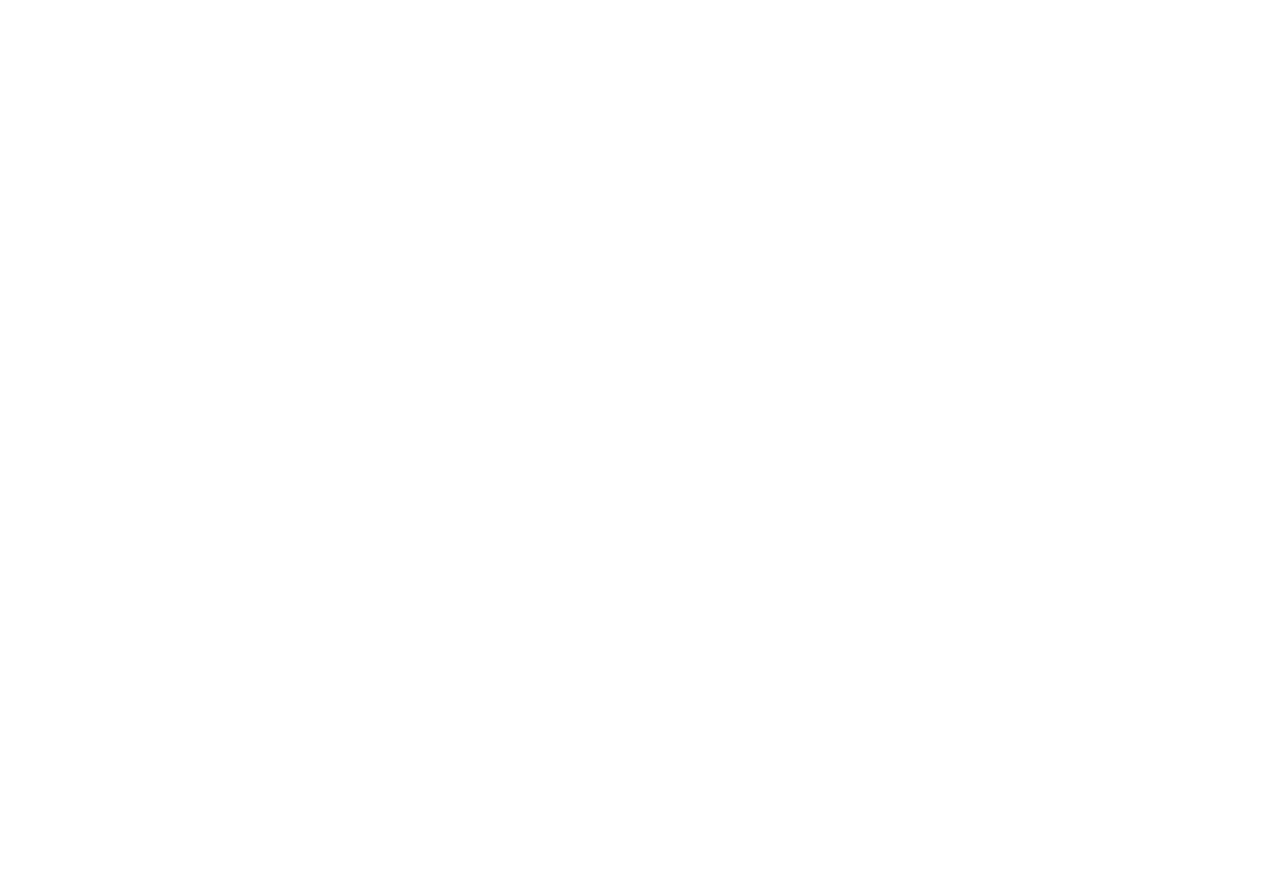
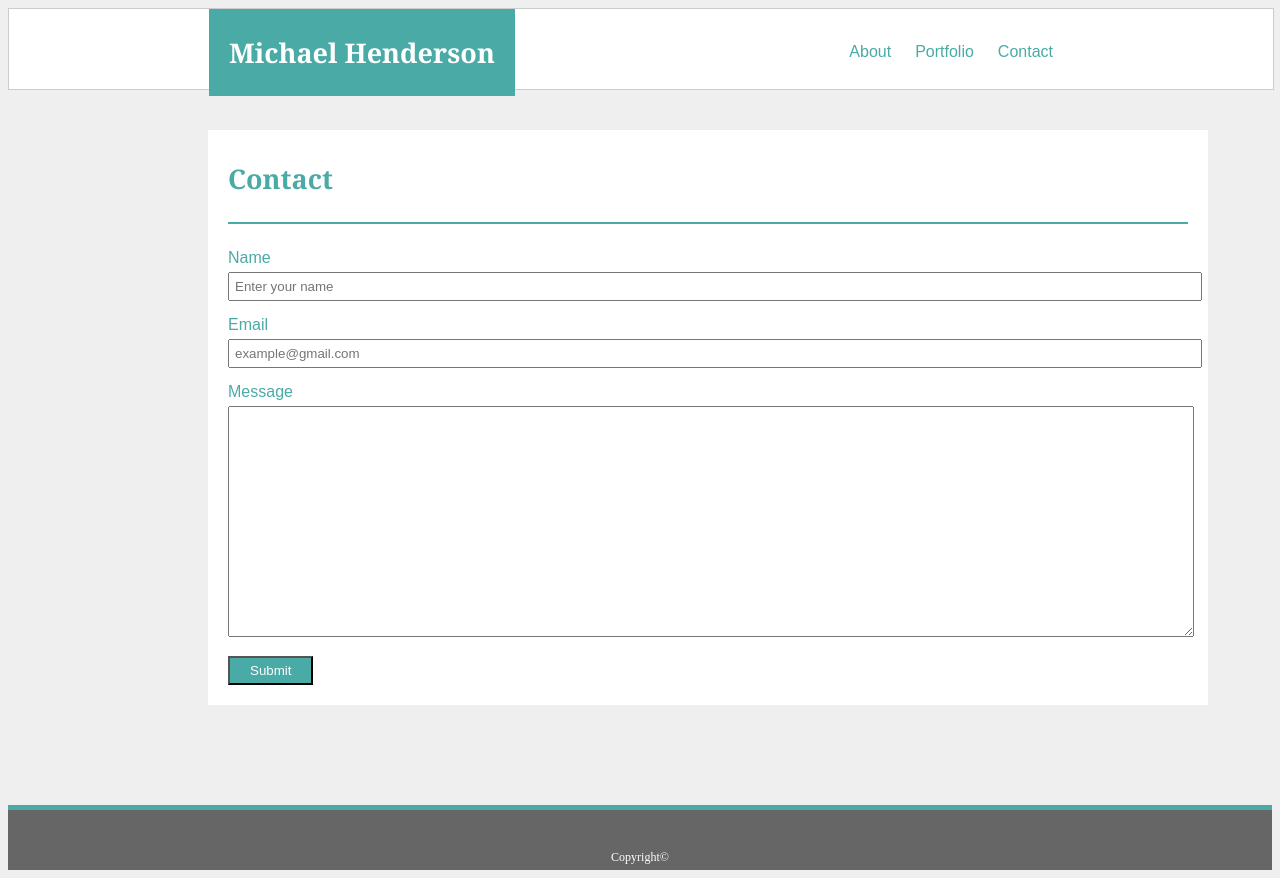
Before and after one commit to elp11999/Basic-Portfolio, a plain HTML site: page contact.html in a window 1280 px wide. Before the commit the page ends 800 px from the top, so only its background shows below. Drawn offline with Linux system fonts and the light colour scheme.

Commit message:
Add stubs for contact.html and portfolio.html.

```diff
--- a/assets/css/style.css
+++ b/assets/css/style.css
@@ -33,19 +33,24 @@ body {
     position: absolute;
     top: 0;
     left: 200px;
+    font-family: 'Georgia', Times, Times New Roman, serif;
     background-color: #4aaaa5;
     color:#fff;
-    padding-top: 7px;
-    padding-bottom: 7px;
-    padding-left: 10px;
-    padding-right: 10px;
+
+    font-weight: bold;
+    font-size: 27px;
+
+    padding-top: 25px;
+    padding-bottom: 25px;
+    padding-left: 20px;
+    padding-right: 20px;
 }
 
 .navlinks {
     position: absolute;
     top: 0;
     right: 200px;
-    font-size: 12px;
+    font-size: 16px;
     padding-top: 34px;
     padding-bottom: 34px;
 }
@@ -58,36 +63,89 @@ body {
 }
 
 .main {
-    padding: 20px;
-    width: 969px;
+    padding: 20px 20px 20px 20px;
+    width: 960px;
     background-color: #fff;
     margin-left: 200px;
     margin-right: 200px;
+    margin-top: 40px;
+    margin-bottom: 50px;
 }
 
-.aboutme {
-    color: #4aaaa5;
+.maincontact {
+    margin-bottom: 100px;
 }
 
-p,
-.myname {
+.mainabout {
+    margin-bottom: 52px;
+}
+
+.mainheader  {
     font-family: 'Georgia', Times, Times New Roman, serif;
+    color: #4aaaa5;
+    font-weight: bold;
+    font-size: 27px;
+    padding-top: 10px;
+    padding-bottom: 25px;
+    border-bottom: 2px solid #4aaaa5;
+}
+
+.aboutimage {
+    float: left;
+    margin-top: 8px;
+    margin-right: 10px;
+}
+
+.abouttext {
+    margin-top: 20px;
+}
+
+p {
+    font-family: 'Arial', 'Helvetica Neue', Helvetica, sans-serif;
+    line-height: 2.0;
+}
+
+.contact-form {
+    margin-top: 25px;
+}
+
+.contactheader {
+    font-family: 'Arial', 'Helvetica Neue', Helvetica, sans-serif;
+    font-size: 16px;
+    color: #4aaaa5;
+    margin-top: 15px;
+}
+
+.contactinput {
+    margin-top: 5px;
+}
+
+.contactbutton {
+    margin-top: 15px;
+    padding: 5px 20px;
+    color: #fff;
+    background-color: #4aaaa5;
 }
 
 a:hover, a:active {
     color: red;
 }
 
-.aboutimage {
-    float: left;
-    margin-right: 10px;
+input {
+    padding: 5px;
 }
 
+.contactinput {
+    width: 100%;
+}
 
 .footer {
     width: 100%;
     padding-top: 40px;
     padding-bottom: 5px;
     background-color: #666666;
+    font-size: 12px;
+    color: #fff;
     text-align: center;
+    border-top: 5px solid #4aaaa5;
 }
--- a/contact.html
+++ b/contact.html
@@ -0,0 +1,50 @@
+<!DOCTYPE html>
+
+<html lang="en">
+
+    <head>
+
+        <meta charset="utf-8">
+        <title>My Portfolio</title>
+        <link rel="stylesheet" type="text/css" href="assets/css/style.css">
+
+    </head>
+
+    <body>
+
+        <header>
+            <nav class="navbar">
+                <div class="myname">Michael Henderson</div>
+                <div class="navlinks">
+                    <a class="navlink" href="index.html">About</a>
+                    <a class="navlink" href="portfolio.html">Portfolio</a>
+                    <a class="navlink" href="contact.html">Contact</a>
+                </div>
+            </nav>
+        </header>
+
+        <section class="main maincontact">
+            <div class="mainheader">Contact</div>
+                <form class="contact-form">
+                    <div class="contactheader">Name</div>
+                    <input class="contactinput" type="text" name="name" placeholder="Enter your name">
+                    <div class="contactheader"class="contactheader">Email</div>
+                    <input class="contactinput" type="text" name="email" placeholder="example@gmail.com">
+                </form>
+                <div class="contactheader">Message</div>
+                <textarea class="contactinput" class="contacttext" rows="15"></textarea>
+            </div>
+
+             <button class="contactbutton" type="button">Submit</button>
+
+        </section>
+
+        <footer>
+            <div class="footer">
+                Copyright&#169;
+            </div>
+        </footer>
+
+    </body>
+
+</html>
```
Also changed, not shown: index.html (+11 -23 lines), portfolio.html (+42 -0 lines).
